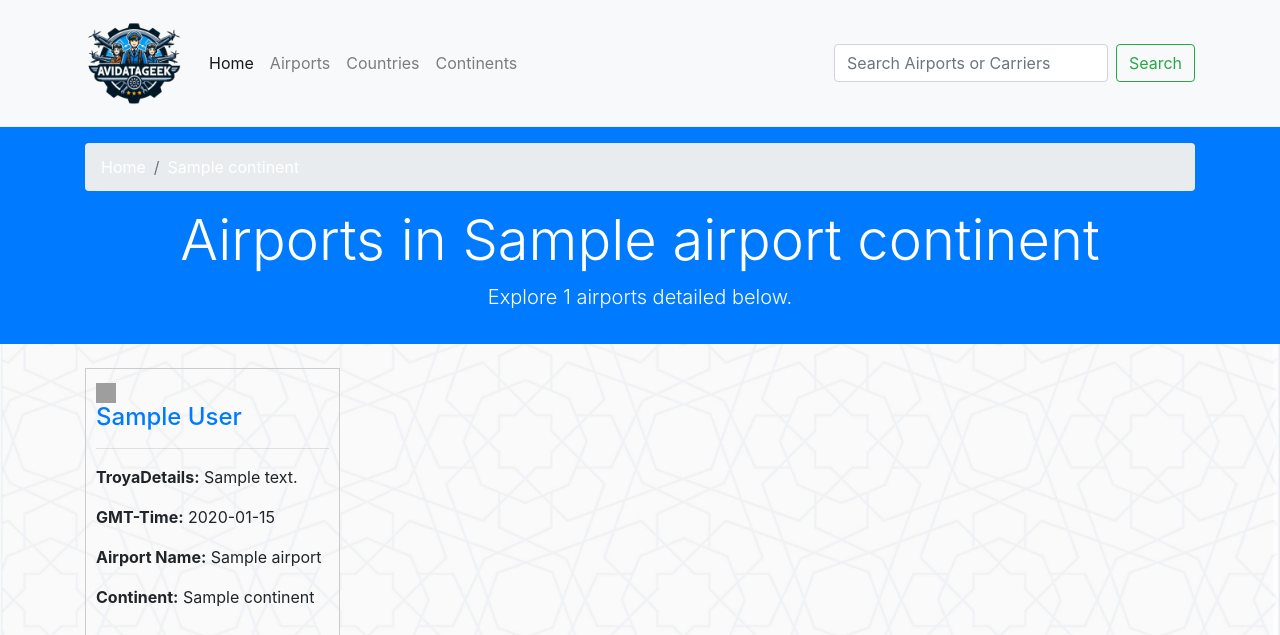
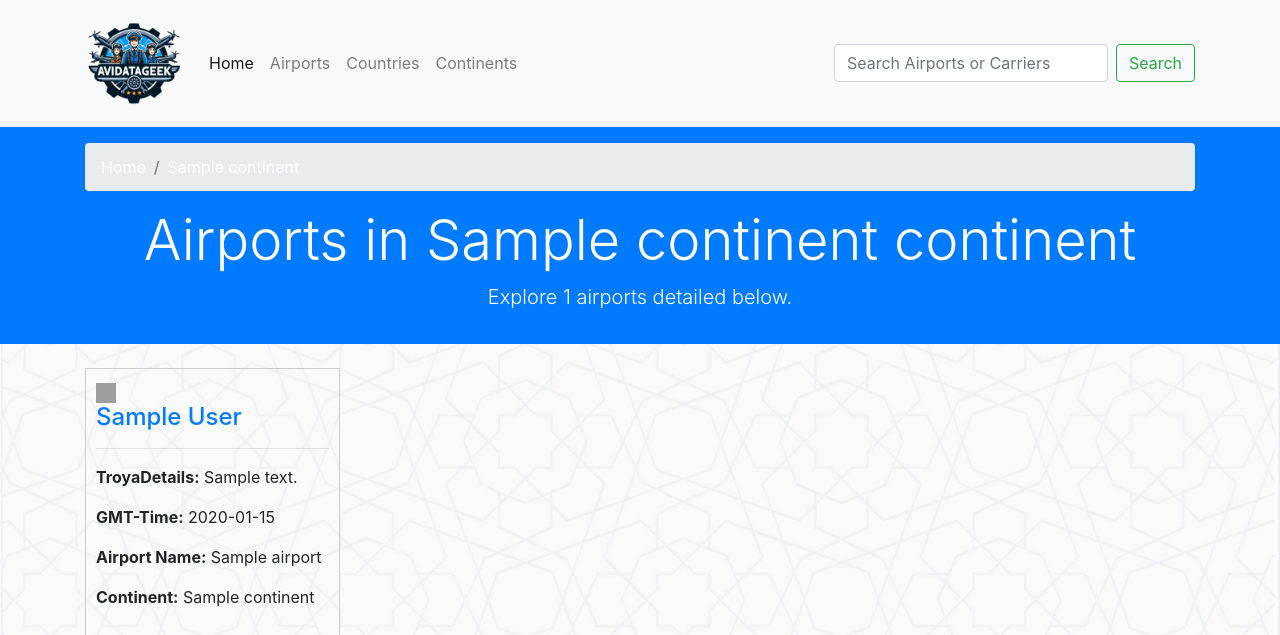
Before and after one commit to tolgakurtuluss/flsk, a Flask app: template templates/continent.html in a window 1280 px wide. Shown: the top 635 px of the page. Run offline with Flask 3, Linux system fonts and the light colour scheme; the template is opened without the code that fills it: most values are stand-ins (such as "Sample title", 1, 10 or a date in 2020); parts of the project's set-up code (start-up, migrations or seed data) failed here and were passed over; some libraries are stand-ins or nearby versions; grey boxes are pictures that could not be loaded.

Commit message:
Update continent.html

```diff
--- a/templates/continent.html
+++ b/templates/continent.html
@@ -67,7 +67,7 @@
                     <li class="breadcrumb-item"><a href="/continents/{{ cntairports[0].continent }}" class="text-white">{{ cntairports[0].continent }}</a></li>
                 </ol>
             </nav>
-            <h1 class="display-4">Airports in {{ cntairports[0].CountryName }} continent</h1>
+            <h1 class="display-4">Airports in {{ cntairports[0].continent }} continent</h1>
             <p class="lead">Explore {{ cntairports.__len__() }} airports detailed below. </p>
         </div>
     </header>
```
